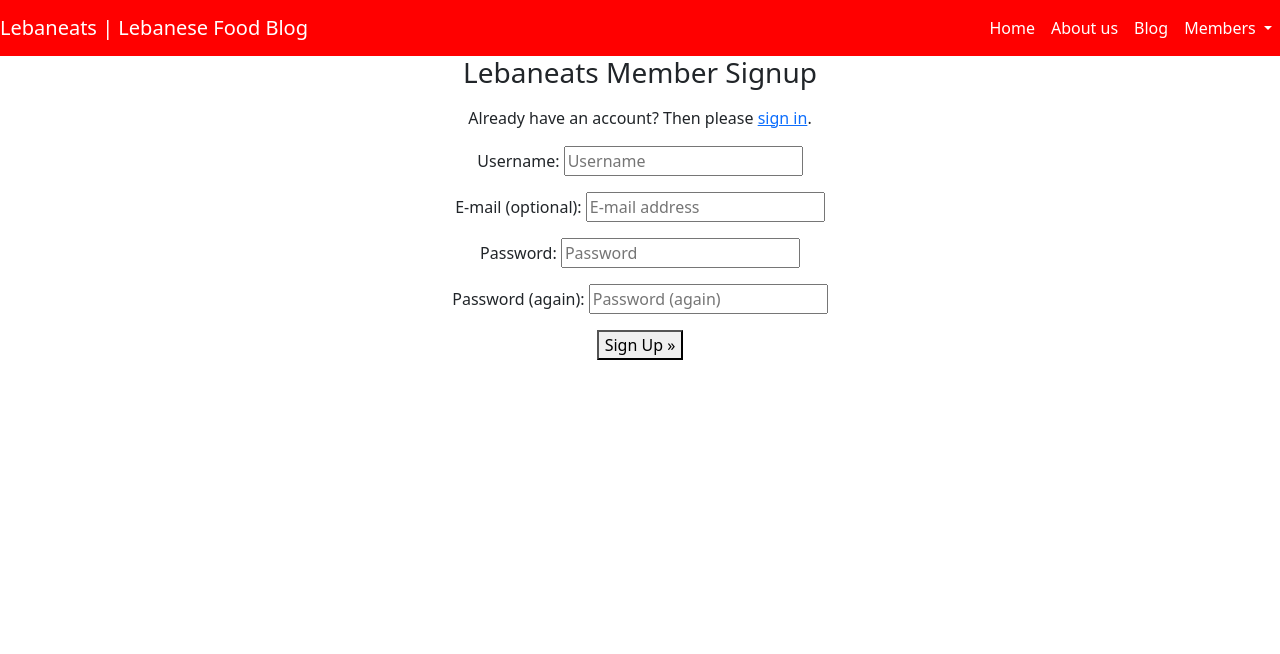
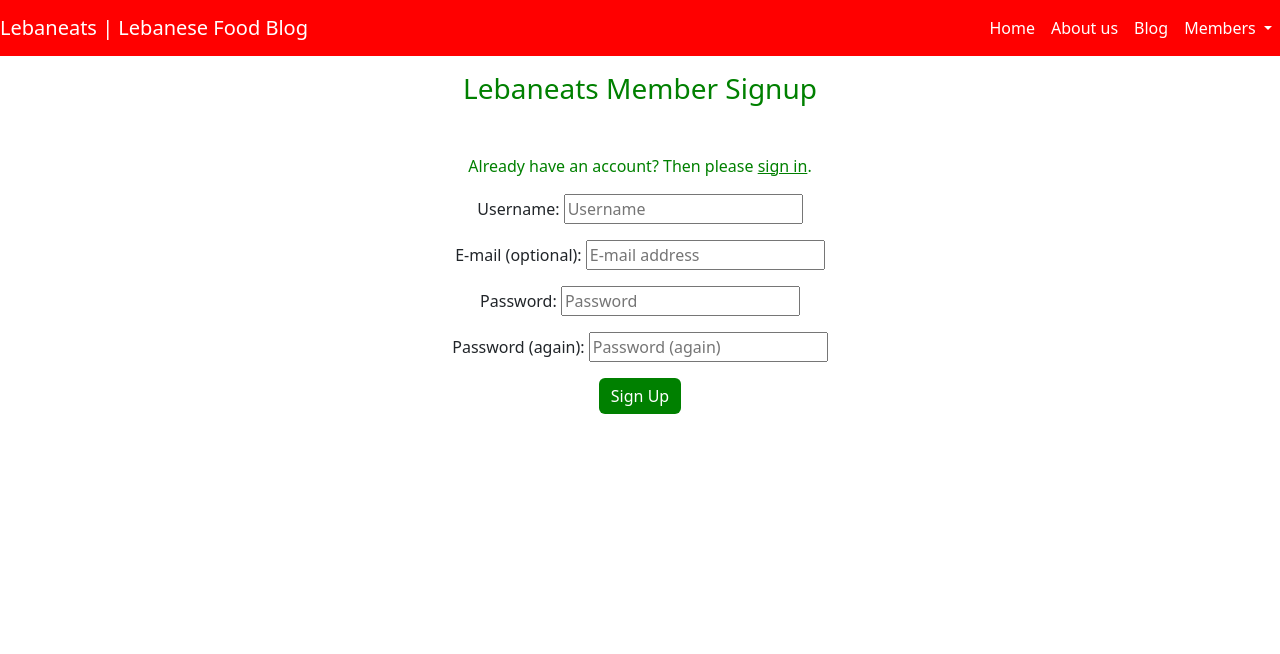
Before and after one commit to Mushbt/lebaneats-pp4, a Django app: page /accounts/signup/ in a window 1280 px wide. Shown: the top 654 px of the page. Run offline with Django 3.2, Linux system fonts and the light colour scheme; some libraries are stand-ins or nearby versions.

Commit message:
Add styling to signup html file

```diff
--- a/templates/account/signup.html
+++ b/templates/account/signup.html
@@ -7,16 +7,16 @@
 {% block content %}
 <div class="masthead">
   <div class="container">
-    <h3 class="mb-3 justify-content-center text-center">{% trans "Lebaneats Member Signup" %}</h3>
+    <h3 class="mt-3 mb-5 justify-content-center text-center" style="color: green;">{% trans "Lebaneats Member Signup" %}</h3>
       <div class="col mt-3 justify-content-center text-center">
-      <p>{% blocktrans %}Already have an account? Then please <a href="{{ login_url }}">sign in</a>.{% endblocktrans %}</p>
+      <p style="color: green;">{% blocktrans %}Already have an account? Then please <a href="{{ login_url }}" style="color: green;">sign in</a>.{% endblocktrans %}</p>
       <form class="signup" id="signup_form" method="post" action="{% url 'account_signup' %}">
       {% csrf_token %}
       {{ form.as_p }}
       {% if redirect_field_value %}
       <input type="hidden" name="{{ redirect_field_name }}" value="{{ redirect_field_value }}" />
       {% endif %}
-      <button type="submit">{% trans "Sign Up" %} &raquo;</button>
+      <button class="btn btn-warning right" type="submit" style="background-color: green; border: green; color: white;">{% trans "Sign Up" %}</button>
       </form>
     </div>
   </div>
```
